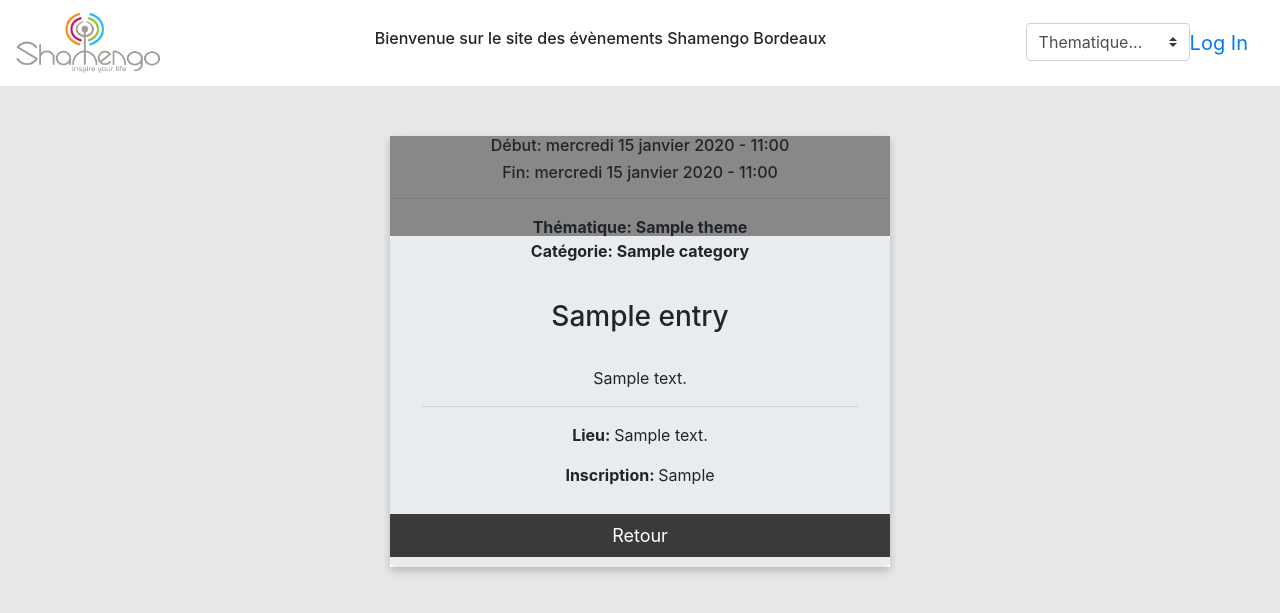
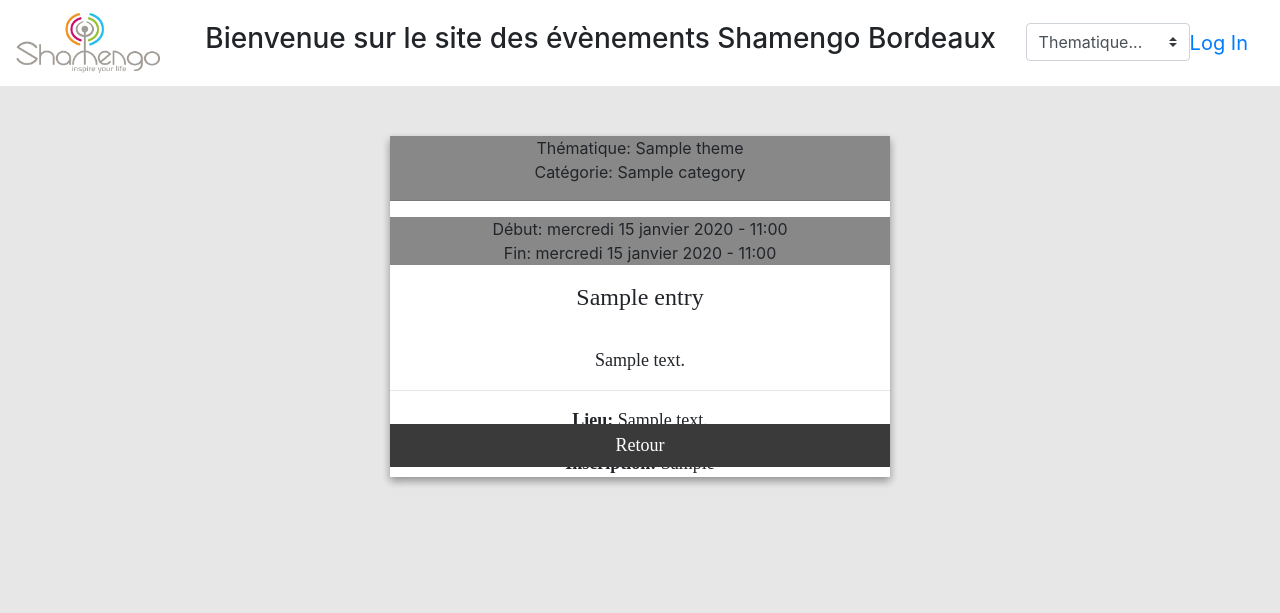
Before and after one commit to EcoleNumeriqueVivant/Shamengo, a Django app: page /entry/1 in a window 1280 px wide. Shown: the top 613 px of the page. Run offline with Django 3.2, Linux system fonts and the light colour scheme; tables that the repository leaves empty hold one stand-in row (values such as "Sample post"); some libraries are stand-ins or nearby versions.

Commit message:
modif css

```diff
--- a/templates/base.html
+++ b/templates/base.html
@@ -9,6 +9,7 @@
     <!-- Bootstrap / CSS -->
     <link rel="stylesheet" href="https://stackpath.bootstrapcdn.com/bootstrap/4.1.0/css/bootstrap.min.css" integrity="sha384-9gVQ4dYFwwWSjIDZnLEWnxCjeSWFphJiwGPXr1jddIhOegiu1FwO5qRGvFXOdJZ4" crossorigin="anonymous">
     <link href="https://fonts.googleapis.com/css?family=Open+Sans|Titillium+Web" rel="stylesheet">
+
     <link rel="stylesheet" type="text/css" href="{% static 'css/styles.css' %}">
 
 
@@ -23,16 +24,16 @@
       <a class="navbar-brand" href="{% url 'calendar' %}">
         <img src="{% static 'img/logo_shamengo.png' %}" alt="logo.jpg" height="60"/>
       </a>
-      <h6>Bienvenue sur le site des évènements Shamengo Bordeaux</h6>
+      <h3>Bienvenue sur le site des évènements Shamengo Bordeaux</h3>
 
       <ul class="nav justify-content-end">
         <li>
           <select class="custom-select mr-sm-2" id="inlineFormCustomSelect">
             <option selected>Thematique...</option>
-            <option value="1">Sante</option>
+            <option value="1">Santé</option>
             <option value="2">Travail</option>
             <option value="3">Environnement</option>
-            <option value="4">Solidarite</option>
+            <option value="4">Solidarité</option>
           </select>
         </li>
         <li class="nav-item">
--- a/templates/details.html
+++ b/templates/details.html
@@ -2,23 +2,26 @@
 
 {% block content%}
 
-<div class="details col-xs-12 ">
-  <div class="card-category" style="background-color:{{entry.Theme.color}};">
-    <h6>Début: {{ entry.date_start|date:"l j F Y - H:i"}}</h6>
-    <h6>Fin: {{ entry.date_end|date:"l j F Y - H:i"}}</h6>
-    <hr/><b>Thématique: {{ entry.Theme.name }}<br/>
-    Catégorie: {{ entry.category.name }}</b>
+<div class="details col-xs-12">
+  <div class="details">
+
+  <div class="details-card-category" style="background-color:{{entry.Theme.color}};">
+    Thématique: {{ entry.Theme.name }}<br/>
+    Catégorie: {{ entry.category.name }}</br>
+    <hr/>
   </div>
 
-  <div class="container jumbotron">
-  <h3>{{entry.name}}</h3><br>
+  <div class="details-card-date" style="background-color:{{entry.Theme.color}}">
+    Début: {{ entry.date_start|date:"l j F Y - H:i"}}</br>
+    Fin: {{ entry.date_end|date:"l j F Y - H:i"}}
+  </div>
+
+  <div class="details-card">
+  <h3>{{entry.name}}</h3><br/>
   <p>{{entry.description}}</p>
   <hr/>
   <p><B>Lieu: </B>{{entry.address}}</p>
   <p><B>Inscription: </B>{{entry.inscription}}</p>
-  </div>
-
-
 
 <button onclick="window.location='{% url 'calendar' %}'" class="btn-treehouse">Retour</button>
 </div>
```
Also changed, not shown: templates/_calendar_entry.html (+4 -18 lines).
